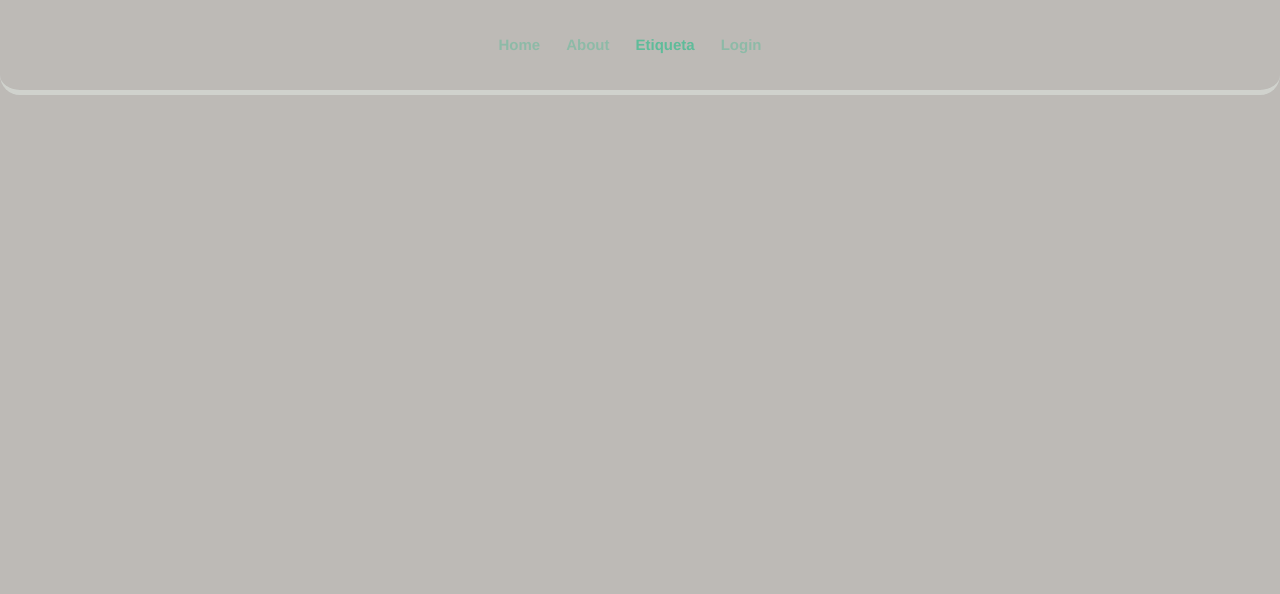
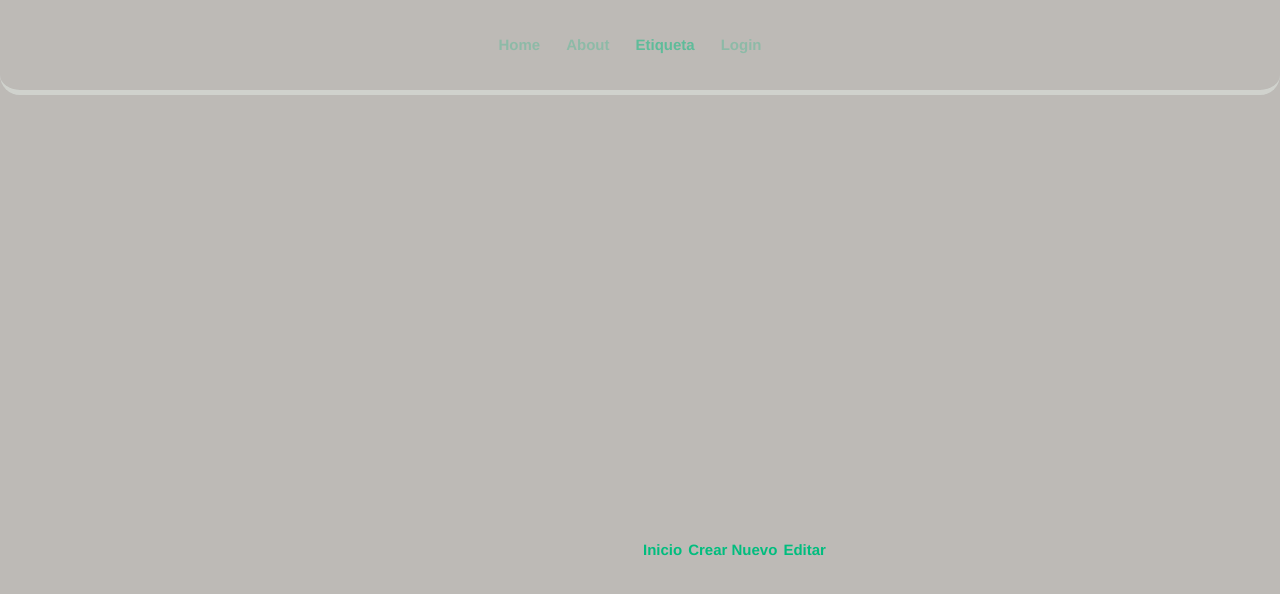
Before and after one commit to David-Code404/Blog, a Vue app in the folder BlogVue/: page /etiqueta in a window 1280 px wide. Shown: the top 594 px of the page. Built offline with nearby package versions, Linux system fonts and the light colour scheme.

Commit message:
Añadiendo estructura de etiqueta

```diff
--- a/BlogVue/src/components/Etiqueta/EtiquetaCreate.vue
+++ b/BlogVue/src/components/Etiqueta/EtiquetaCreate.vue
@@ -1,13 +1,21 @@
+<script setup>
+import router from '@/router';
+
+
+function GoBack() {
+    router.go(-1)
+}
+
+</script>
+
 <template>
-
+  <h1>Esto ES Crear Etiqueta</h1>
+  <div>
+    <button @click="GoBack">Cancelar</button>
+  </div>
 </template>
 
-<script>
-export default {
 
-}
-</script>
-
-<style>
+<style scoped>
 
 </style>
--- a/BlogVue/src/components/Etiqueta/EtiquetaList.vue
+++ b/BlogVue/src/components/Etiqueta/EtiquetaList.vue
@@ -1,13 +1,18 @@
+<script setup>
+
+</script>
+
 <template>
+    <div>
+        <router-link to="/">Inicio</router-link>
+        <router-link :to="{path : 'Etiqueta/crear'}">Crear Nuevo</router-link>
+        <router-link :to="{path : 'Etiqueta/editar'}">Editar</router-link>
 
+    </div>
+    <router-view></router-view>
 </template>
 
-<script>
-export default {
 
-}
-</script>
-
-<style>
+<style scoped>
 
 </style>
--- a/BlogVue/src/components/Etiqueta/EtiquetaUpdate.vue
+++ b/BlogVue/src/components/Etiqueta/EtiquetaUpdate.vue
@@ -1,13 +1,21 @@
+<script setup>
+import router from '@/router';
+
+
+function GoBack() {
+    router.go(-1)
+}
+
+</script>
+
 <template>
-
+  <h1>Esto ES Editar Etiqueta</h1>
+  <div>
+    <button @click="GoBack">Cancelar</button>
+  </div>
 </template>
 
-<script>
-export default {
 
-}
-</script>
-
-<style>
+<style scoped>
 
 </style>
--- a/BlogVue/src/router/index.js
+++ b/BlogVue/src/router/index.js
@@ -22,7 +22,23 @@ const router = createRouter({
     {
       path : '/etiqueta',
       name : 'etiqueta',
-      component : () => import('../views/EtiquetaView.vue')
+      component : () => import('../views/EtiquetaView.vue'),
+      children :[
+        {
+          path : '',
+          component : () => import('../components/Etiqueta/EtiquetaList.vue')
+        },
+        {
+          path : 'crear',
+          name : 'crear',
+          component : () => import('../components/Etiqueta/EtiquetaCreate.vue')
+        },
+        {
+          path : 'editar',
+          name : 'editar',
+          component : () => import('../components/Etiqueta/EtiquetaUpdate.vue')
+        },
+      ]
     }
   ]
 })
--- a/BlogVue/src/views/EtiquetaView.vue
+++ b/BlogVue/src/views/EtiquetaView.vue
@@ -1,11 +1,14 @@
-<template>
-
-</template>
-
-<script>
+<script setup>
 
 </script>
 
-<style>
+<template>
+    <div>
+
+    </div>
+    <router-view></router-view>
+</template>
+
+<style scoped>
 
 </style>
```
